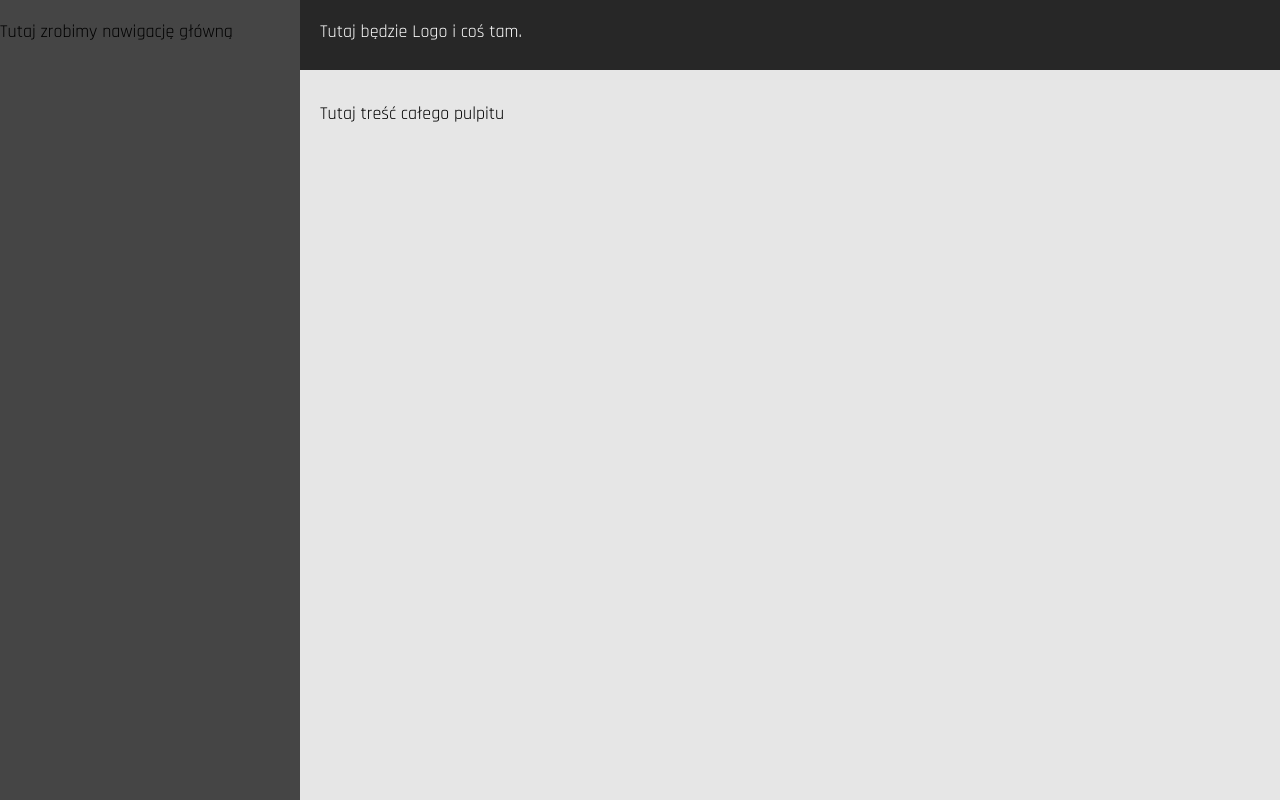
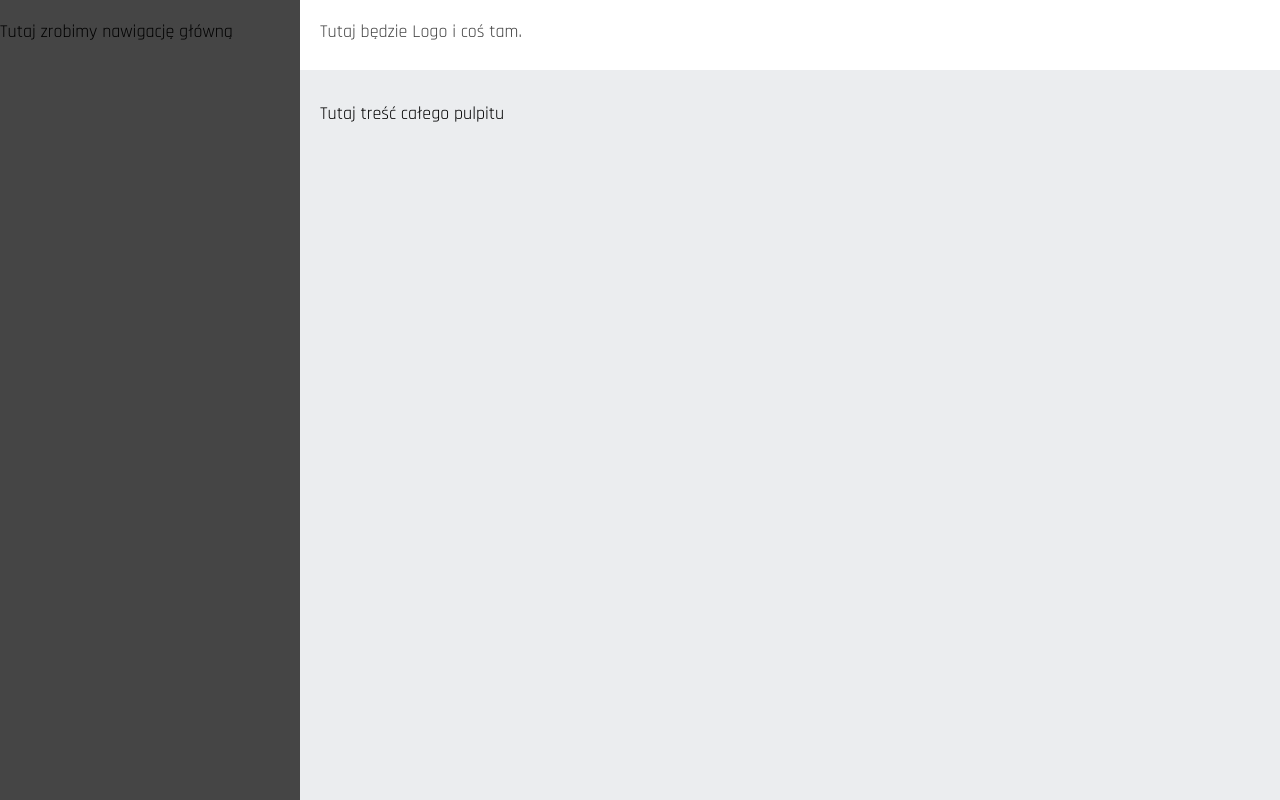
Before and after one commit to Maciej86/dashboard, a React (Create React App) app: page / in a window 1280 px wide. Built offline with nearby package versions, Linux system fonts and the light colour scheme.

Commit message:
Added theme

```diff
--- a/src/core/App.tsx
+++ b/src/core/App.tsx
@@ -1,13 +1,17 @@
+import { ThemeProvider } from "styled-components";
 import { Bar } from "../features/Bar";
 import { Navigation } from "../features/Navigation";
-import { Section } from "./styled";
+import { Section, Wrapper } from "./styled";
+import { themeDefault } from "./theme";
 
 export const App = () => {
   return (
-    <main>
-      <Navigation />
-      <Bar />
-      <Section>Tutaj treść całego pulpitu</Section>
-    </main>
+    <ThemeProvider theme={themeDefault}>
+      <Wrapper>
+        <Navigation />
+        <Bar />
+        <Section>Tutaj treść całego pulpitu</Section>
+      </Wrapper>
+    </ThemeProvider>
   );
 };
--- a/src/core/GlobalStyle.ts
+++ b/src/core/GlobalStyle.ts
@@ -2,6 +2,7 @@ import { createGlobalStyle } from "styled-components";
 
 export const GlobalStyle = createGlobalStyle`
   html {
+    height: 100%;
     box-sizing: border-box;
   }
 
@@ -12,11 +13,15 @@ export const GlobalStyle = createGlobalStyle`
   }
 
   body {
+    height: 100%;
     margin: 0;
-    background: rgb(230, 230, 230);
     font-family: 'Rajdhani', sans-serif;
     font-size: 18px;
     line-height: 1.5;
     word-break: break-word;
   }
+
+  #root {
+    height: 100%;
+  }
 `;
--- a/src/core/styled.ts
+++ b/src/core/styled.ts
@@ -1,7 +1,11 @@
 import styled from "styled-components";
 
-export const widthNawigation = 300;
+export const Wrapper = styled.main`
+  height: 100%;
+`;
 
 export const Section = styled.section`
+  height: 100%;
+  background: ${({ theme }) => theme.backgroundApp};
   padding: 100px 20px 15px 320px;
 `;
--- /dev/null
+++ b/src/core/theme.ts
@@ -0,0 +1,16 @@
+const color = {
+  white: "rgb(255, 255, 255)",
+  gray_100: "rgb(235,237,239)",
+  gray_900: "rgb(69,69,69)",
+};
+
+export const size = {
+  widthNawigation: 300,
+  heightBar: 70,
+};
+
+export const themeDefault = {
+  backgroundApp: color.gray_100,
+  backgroundBar: color.white,
+  colorText: color.gray_900,
+};
--- a/src/features/Bar/styled.ts
+++ b/src/features/Bar/styled.ts
@@ -1,12 +1,12 @@
 import styled from "styled-components";
-import { widthNawigation } from "../../core/styled";
+import { size } from "../../core/theme";
 
 export const Header = styled.header`
   position: fixed;
-  width: calc(100% - ${widthNawigation}px);
-  height: 70px;
-  margin-left: ${widthNawigation}px;
+  width: calc(100% - ${size.widthNawigation}px);
+  height: ${size.heightBar}px;
+  margin-left: ${size.widthNawigation}px;
   padding: 0 20px;
-  background: rgb(39, 39, 39);
-  color: rgb(253, 253, 253);
+  background: ${({ theme }) => theme.backgroundBar};
+  color: ${({ theme }) => theme.colorText};
 `;
```
